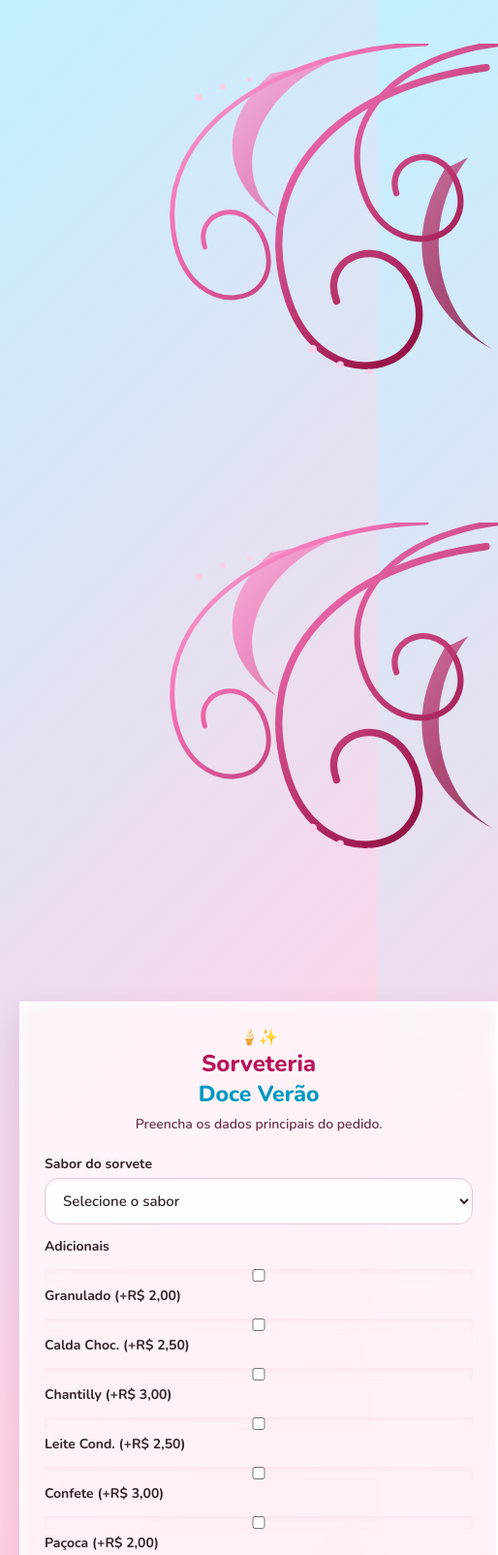
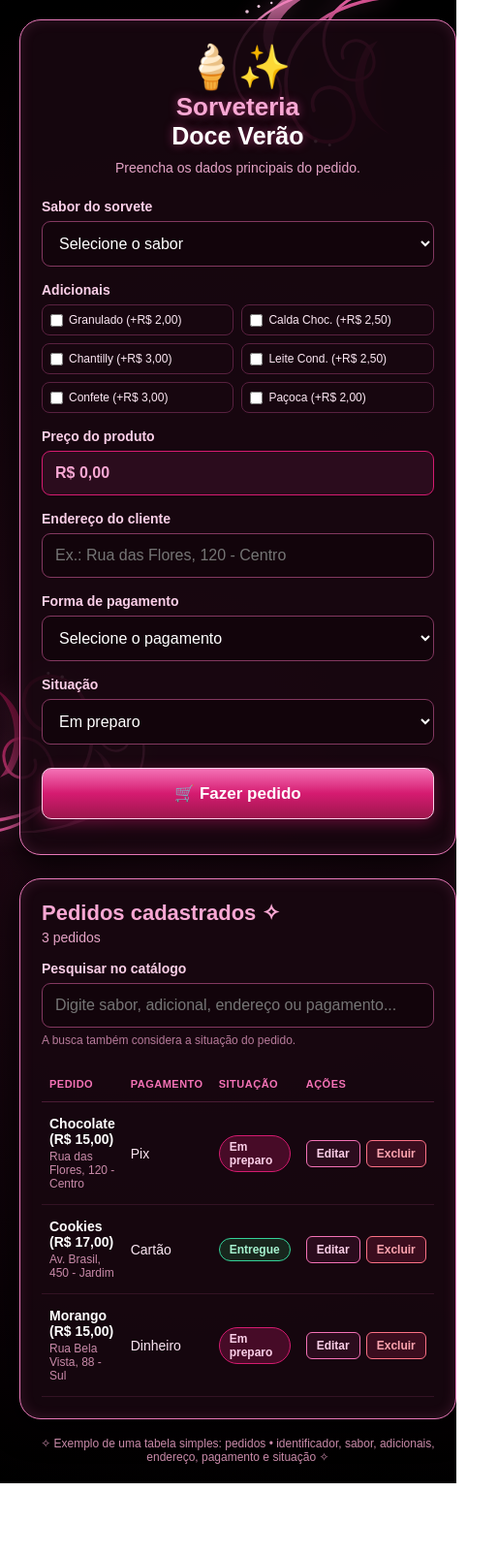
Before and after one commit to thaisfolhadias-source/trabailho, a plain HTML site: page index.html in a window 390 px wide. Shown: the top 1604 px of the page at 97% size, 514 px wide, since content can reach past the window. After the commit the page ends 1530 px from the top, so only its background shows below. Drawn offline with nearby package versions, Linux system fonts and the light colour scheme.

Commit message:
Refactor styles and update design elements
Removed Google Fonts import and updated font-family to Arial. Changed background styles, adjusted padding, and modified various element properties for improved design.

```diff
--- a/style.css
+++ b/style.css
@@ -1,343 +1,219 @@
-@import url('https://fonts.googleapis.com/css2?family=Nunito:wght@600;700;800&display=swap');
-
 * {
   box-sizing: border-box;
   margin: 0;
   padding: 0;
-  font-family: 'Nunito', Arial, sans-serif;
+  font-family: Arial, sans-serif;
 }
 
 body {
   min-height: 100vh;
   display: grid;
   place-items: center;
-  padding: 45px 20px;
-  /* Gradiente céu + doce Frutiger Aero */
-  background: linear-gradient(135deg, #c2f0ff 0%, #ffd5e8 48%, #ff9ec9 100%);
+  padding: 20px;
+  background: radial-gradient(circle at center, #240917 0%, #0a0206 75%, #000000 100%);
+  position: relative;
   overflow-x: hidden;
-  position: relative;
 }
 
-/* --- CENÁRIO FRUTIGER AERO (Formas irregulares e bolhas) --- */
-.cenario-aero {
+/* Ornamentos florais Y2K 2000 */
+.y2k-floral {
   position: fixed;
-  inset: 0;
+  width: 420px;
+  height: 420px;
   pointer-events: none;
   z-index: 0;
-  overflow: hidden;
+  filter: drop-shadow(0 0 12px rgba(244, 114, 182, 0.35));
 }
 
-/* Formas orgânicas irregulares (Blobs) */
-.blob {
-  position: absolute;
-  filter: blur(2px);
-  opacity: 0.7;
-  animation: flutuarForma 12s ease-in-out infinite alternate;
+.y2k-topo-dir {
+  top: -15px;
+  right: -15px;
 }
 
-.blob-1 {
-  width: 420px;
-  height: 380px;
-  top: -80px;
-  left: -90px;
-  background: radial-gradient(circle at 30% 30%, #ffffff, #8be3ff 60%, #56ccf2);
-  border-radius: 63% 37% 54% 46% / 55% 48% 52% 45%;
-  box-shadow: inset 10px 10px 30px rgba(255, 255, 255, 0.9);
+.y2k-baixo-esq {
+  bottom: -15px;
+  left: -15px;
+  transform: rotate(180deg);
 }
 
-.blob-2 {
-  width: 480px;
-  height: 430px;
-  bottom: -110px;
-  right: -80px;
-  background: radial-gradient(circle at 30% 30%, #fff0f6, #ff85bc 65%, #e84393);
-  border-radius: 41% 59% 38% 62% / 58% 36% 64% 42%;
-  box-shadow: inset 12px 12px 35px rgba(255, 255, 255, 0.85);
-  animation-delay: -4s;
-}
-
-.blob-3 {
-  width: 300px;
-  height: 290px;
-  top: 40%;
-  left: 38%;
-  background: radial-gradient(circle at 30% 30%, #ffffff, #b8ffea 60%, #55efc4);
-  border-radius: 52% 48% 66% 34% / 39% 57% 43% 61%;
-  opacity: 0.55;
-  animation-delay: -7s;
-}
-
-/* Bolhas translúcidas estilo anos 2000 */
-.bolha {
-  position: absolute;
-  border-radius: 50%;
-  background: radial-gradient(circle at 30% 30%, rgba(255, 255, 255, 0.95) 0%, rgba(255, 255, 255, 0.25) 45%, rgba(135, 224, 253, 0.35) 85%, rgba(255, 255, 255, 0.85) 100%);
-  box-shadow: inset -4px -4px 10px rgba(213, 27, 112, 0.15), 0 8px 20px rgba(255, 255, 255, 0.4);
-  border: 1px solid rgba(255, 255, 255, 0.8);
-  animation: subirBolha 9s ease-in-out infinite;
-}
-
-.b1 { width: 75px; height: 75px; top: 12%; left: 18%; animation-duration: 8s; }
-.b2 { width: 45px; height: 45px; top: 75%; left: 8%; animation-duration: 11s; }
-.b3 { width: 95px; height: 95px; top: 15%; right: 12%; animation-duration: 10s; }
-.b4 { width: 55px; height: 55px; bottom: 18%; left: 45%; animation-duration: 7s; }
-.b5 { width: 38px; height: 38px; top: 55%; right: 6%; animation-duration: 9s; }
-
-@keyframes flutuarForma {
-  0% { transform: translate(0, 0) rotate(0deg) scale(1); }
-  100% { transform: translate(20px, 18px) rotate(8deg) scale(1.05); }
-}
-
-@keyframes subirBolha {
-  0%, 100% { transform: translateY(0px); }
-  50% { transform: translateY(-18px); }
-}
-
-/* --- ESTRUTURA PRINCIPAL --- */
 .container {
   width: 100%;
-  max-width: 1140px;
+  max-width: 1120px;
   position: relative;
   z-index: 1;
 }
 
 .grade-principal {
   display: grid;
-  grid-template-columns: 390px 1fr;
-  gap: 28px;
+  grid-template-columns: 380px 1fr;
+  gap: 24px;
   align-items: start;
 }
 
-/* Cartões com efeito Vidro Fosco + Bordas Orgânicas */
 .cartao {
-  position: relative;
   width: 100%;
-  padding: 34px;
-  background: rgba(255, 250, 252, 0.78);
-  backdrop-filter: blur(14px);
-  -webkit-backdrop-filter: blur(14px);
-  border: 2px solid rgba(255, 255, 255, 0.9);
-  box-shadow:
-    0 15px 35px rgba(155, 40, 99, 0.18),
-    inset 0 2px 12px rgba(255, 255, 255, 0.95);
+  padding: 32px;
+  background: rgba(24, 7, 16, 0.9);
+  border: 1.5px solid #e879b9;
+  border-radius: 22px;
+  box-shadow: 0 10px 30px rgba(0, 0, 0, 0.85), inset 0 0 14px rgba(244, 114, 182, 0.15);
 }
 
-/* Cantos assimétricos suaves */
-.cartao-esquerdo {
-  border-radius: 34px 22px 38px 24px;
+header {
+  text-align: center;
+  margin-bottom: 24px;
 }
 
-.cartao-direito {
-  border-radius: 24px 38px 26px 36px;
-}
-
-/* --- ADESIVOS DOS MASCOTES --- */
-.adesivo-mascote {
-  position: absolute;
-  width: 88px;
-  height: 88px;
-  border-radius: 50%;
-  background: radial-gradient(circle at 35% 30%, #ffffff 65%, #ffe6f2 100%);
-  border: 3px solid #ffffff;
-  box-shadow: 0 8px 18px rgba(185, 20, 91, 0.22), inset 0 -4px 8px rgba(135, 224, 253, 0.35);
-  display: flex;
-  align-items: center;
-  justify-content: center;
-  padding: 6px;
-  z-index: 5;
-  animation: balancarMascote 4s ease-in-out infinite;
-}
-
-.adesivo-mascote img {
-  width: 100%;
-  height: 100%;
-  object-fit: contain;
-  border-radius: 50%;
-  mix-blend-mode: multiply; /* Ajuda a mesclar se a imagem ainda tiver fundo branco */
-}
-
-.mascote-topo-esq {
-  top: -36px;
-  left: -24px;
-  transform: rotate(-10deg);
-}
-
-.mascote-topo-dir {
-  top: -38px;
-  right: -20px;
-  width: 94px;
-  height: 94px;
-  animation-delay: -1.5s;
-}
-
-.mascote-baixo-dir {
-  bottom: -32px;
-  right: 22px;
-  width: 82px;
-  height: 82px;
-  animation-delay: -2.5s;
-}
-
-@keyframes balancarMascote {
-  0%, 100% { transform: translateY(0) rotate(-4deg); }
-  50% { transform: translateY(-7px) rotate(4deg); }
-}
-
-/* --- CABEÇALHO E CAMPOS --- */
-header {
-  text-align: center;
-  margin-bottom: 22px;
-}
-
-.icone-glossy {
-  display: inline-grid;
-  place-items: center;
-  width: 66px;
-  height: 66px;
-  font-size: 36px;
-  border-radius: 50%;
-  background: linear-gradient(180deg, #ffffff 0%, #ffd6e8 100%);
-  border: 2px solid #ffffff;
-  box-shadow: 0 6px 15px rgba(213, 27, 112, 0.25);
-  margin-bottom: 8px;
+.icone {
+  font-size: 44px;
 }
 
 h1 {
-  color: #b9145b;
-  font-size: 28px;
-  font-weight: 800;
-  text-shadow: 0 2px 0 rgba(255, 255, 255, 0.9);
+  color: #f9a8d4;
+  font-size: 30px;
+  text-shadow: 0 0 10px rgba(236, 72, 153, 0.55);
 }
 
 h1 span {
   display: block;
-  font-size: 23px;
-  color: #0097c2; /* Azul aquático Frutiger Aero */
+  font-size: 25px;
+  color: #ffffff;
 }
 
 header p {
-  margin-top: 6px;
-  color: #6b344d;
+  margin-top: 10px;
+  color: #e5a3c6;
   font-size: 14px;
 }
 
 label {
   display: block;
-  margin: 13px 0 5px;
-  color: #34232c;
-  font-weight: 700;
+  margin: 16px 0 7px;
+  color: #fbcfe8;
+  font-weight: bold;
   font-size: 14px;
 }
 
-input, select {
+input[type="text"], input:not([type]), select {
   width: 100%;
-  padding: 12px 14px;
-  border: 1.5px solid #e4c6d6;
-  border-radius: 14px;
-  background: rgba(255, 255, 255, 0.9);
-  font-size: 15px;
-  color: #34232c;
-  box-shadow: inset 0 2px 5px rgba(185, 20, 91, 0.06);
-  transition: all 0.2s;
+  padding: 13px;
+  border: 1px solid #833860;
+  border-radius: 9px;
+  background: #12040b;
+  font-size: 16px;
+  color: #ffffff;
 }
 
 input:focus, select:focus {
   outline: none;
-  border-color: #38bdf8;
-  box-shadow: 0 0 0 3px rgba(56, 189, 248, 0.25);
+  border-color: #f472b6;
+  box-shadow: 0 0 8px rgba(244, 114, 182, 0.4);
+}
+
+/* Grade de adicionais */
+.adicionais-lista {
+  display: grid;
+  grid-template-columns: 1fr 1fr;
+  gap: 8px;
+}
+
+.adicional-item {
+  display: flex;
+  align-items: center;
+  gap: 6px;
+  margin: 0;
+  padding: 8px;
+  border: 1px solid #592140;
+  border-radius: 8px;
+  background: #17060f;
+  font-size: 12px;
+  font-weight: normal;
+  color: #fce7f3;
+  cursor: pointer;
+}
+
+.adicional-item:hover {
+  border-color: #f472b6;
+}
+
+.adicional-item input[type="checkbox"] {
+  width: auto;
+  accent-color: #d51b70;
 }
 
 #preco {
-  color: #b9145b;
-  background: linear-gradient(180deg, #fff5f9 0%, #fde7f0 100%);
-  font-weight: 800;
+  color: #f9a8d4;
+  background: #2b0c1d;
+  border-color: #d51b70;
+  font-weight: bold;
 }
 
-/* Botão Principal Glossy estilo Frutiger Aero */
-.btn-glossy {
+button[type="submit"] {
   width: 100%;
-  margin-top: 22px;
-  padding: 14px;
-  border: 1.5px solid #ff9ec9;
-  border-radius: 999px;
-  background: linear-gradient(180deg, #ff7eb8 0%, #d51b70 52%, #b9145b 100%);
+  margin-top: 24px;
+  padding: 15px;
+  border: 1px solid #fbcfe8;
+  border-radius: 10px;
+  background: linear-gradient(180deg, #f472b6 0%, #d51b70 50%, #9d174d 100%);
   color: white;
-  font-size: 16px;
-  font-weight: 800;
+  font-size: 17px;
+  font-weight: bold;
   cursor: pointer;
-  box-shadow:
-    0 8px 18px rgba(213, 27, 112, 0.35),
-    inset 0 2px 3px rgba(255, 255, 255, 0.75);
-  transition: transform 0.15s, filter 0.2s;
+  box-shadow: 0 4px 15px rgba(213, 27, 112, 0.4);
 }
 
-.btn-glossy:hover {
-  filter: brightness(1.06);
-  transform: translateY(-2px);
-}
-
-.btn-glossy:active {
-  transform: translateY(0);
+button[type="submit"]:hover {
+  filter: brightness(1.1);
 }
 
 .btn-cancelar {
   width: 100%;
   margin-top: 10px;
-  padding: 10px;
-  border: 1px solid #d8bdcc;
-  border-radius: 999px;
-  background: rgba(255, 255, 255, 0.7);
-  color: #6b344d;
+  padding: 11px;
+  border: 1px solid #833860;
+  border-radius: 10px;
+  background: transparent;
+  color: #f9a8d4;
   font-size: 14px;
-  font-weight: 700;
+  font-weight: bold;
   cursor: pointer;
 }
 
 .btn-cancelar:hover {
-  background: #ffffff;
+  background: rgba(244, 114, 182, 0.12);
 }
 
 #mensagem {
-  margin-top: 12px;
+  margin-top: 14px;
   text-align: center;
-  color: #16803d;
-  font-weight: 700;
-  font-size: 14px;
+  color: #6ee7b7;
+  line-height: 1.5;
 }
 
-/* --- COLUNA DIREITA: LISTAGEM --- */
+/* --- Coluna Direita --- */
 .cabecalho-lista h2 {
-  color: #b9145b;
-  font-size: 23px;
-  font-weight: 800;
+  color: #f9a8d4;
+  font-size: 22px;
 }
 
 .subtitulo-lista {
-  display: inline-block;
+  display: block;
   margin-top: 4px;
-  margin-bottom: 14px;
-  padding: 3px 12px;
-  border-radius: 999px;
-  background: #e0f7ff;
-  color: #0284c7;
-  font-weight: 700;
-  font-size: 13px;
+  margin-bottom: 16px;
+  color: #e5a3c6;
+  font-size: 14px;
 }
 
 .dica-busca {
   display: block;
   margin-top: 6px;
-  margin-bottom: 18px;
-  color: #6b344d;
+  margin-bottom: 20px;
+  color: #b87a9b;
   font-size: 12px;
 }
 
 .tabela-wrapper {
   overflow-x: auto;
-  background: rgba(255, 255, 255, 0.65);
-  border-radius: 18px;
-  padding: 8px 12px;
-  border: 1px solid rgba(255, 255, 255, 0.9);
 }
 
 table {
@@ -350,106 +226,110 @@ th {
   padding: 12px 8px;
   font-size: 11px;
   text-transform: uppercase;
-  letter-spacing: 0.6px;
-  color: #6b344d;
-  border-bottom: 1.5px solid #f0dce6;
+  letter-spacing: 0.5px;
+  color: #f472b6;
+  border-bottom: 1px solid #4a1c35;
 }
 
 td {
   padding: 14px 8px;
-  border-bottom: 1px solid #f5e6ee;
+  border-bottom: 1px solid #331224;
   vertical-align: middle;
   font-size: 14px;
-  color: #34232c;
-}
-
-tr:last-child td {
-  border-bottom: none;
+  color: #fce7f3;
 }
 
 .pedido-titulo {
-  font-weight: 800;
-  color: #34232c;
+  font-weight: bold;
+  color: #ffffff;
+  display: block;
+}
+
+.pedido-adicionais {
+  font-size: 11px;
+  color: #f472b6;
+  margin-top: 2px;
   display: block;
 }
 
 .pedido-subtitulo {
   font-size: 12px;
-  color: #6b344d;
+  color: #c98aa9;
   margin-top: 3px;
   display: block;
 }
 
-/* Badges Glossy */
 .badge {
   display: inline-block;
-  padding: 5px 12px;
+  padding: 4px 10px;
   border-radius: 999px;
   font-size: 12px;
-  font-weight: 800;
-  box-shadow: inset 0 1px 2px rgba(255, 255, 255, 0.8);
+  font-weight: bold;
 }
 
 .badge-preparo {
-  background: linear-gradient(180deg, #ffe3f0 0%, #ffc4df 100%);
-  color: #b9145b;
+  background: rgba(213, 27, 112, 0.25);
+  border: 1px solid #d51b70;
+  color: #fbcfe8;
 }
 
 .badge-entregue {
-  background: linear-gradient(180deg, #d4fce3 0%, #9ae6b4 100%);
-  color: #166534;
+  background: rgba(33, 131, 71, 0.25);
+  border: 1px solid #34d399;
+  color: #a7f3d0;
 }
 
-/* Botões Editar e Excluir */
 .acoes-grupo {
   display: flex;
   gap: 6px;
 }
 
 .btn-acao {
-  padding: 6px 12px;
-  border: 1px solid rgba(255, 255, 255, 0.8);
-  border-radius: 999px;
+  padding: 6px 10px;
+  border-radius: 6px;
   font-size: 12px;
-  font-weight: 800;
+  font-weight: bold;
   cursor: pointer;
-  transition: transform 0.15s;
-}
-
-.btn-acao:hover {
-  transform: scale(1.05);
 }
 
 .btn-editar {
-  background: linear-gradient(180deg, #e0f7ff 0%, #bae6fd 100%);
-  color: #0369a1;
+  background: #2b0c1d;
+  border: 1px solid #f472b6;
+  color: #fbcfe8;
+}
+
+.btn-editar:hover {
+  background: #471530;
 }
 
 .btn-excluir {
-  background: linear-gradient(180deg, #ffe4ec 0%, #fecdd3 100%);
-  color: #be123c;
+  background: #3b0d1e;
+  border: 1px solid #fb7185;
+  color: #fda4af;
+}
+
+.btn-excluir:hover {
+  background: #5c142f;
 }
 
 .rodape-exemplo {
   text-align: center;
-  margin-top: 22px;
-  font-size: 13px;
-  font-weight: 700;
-  color: #6b344d;
-  text-shadow: 0 1px 0 rgba(255, 255, 255, 0.8);
+  margin-top: 18px;
+  font-size: 12px;
+  color: #c98aa9;
 }
 
-@media (max-width: 900px) {
+@media (max-width: 860px) {
   .grade-principal {
     grid-template-columns: 1fr;
-    gap: 44px;
   }
-  .mascote-topo-esq { left: 10px; }
-  .mascote-topo-dir { right: 10px; }
+  .y2k-floral {
+    width: 240px;
+    height: 240px;
+  }
 }
 
 @media (max-width: 480px) {
-  .cartao { padding: 24px; }
-  h1 { font-size: 24px; }
-  .adesivo-mascote { width: 72px; height: 72px; }
+  .cartao { padding: 22px; }
+  h1 { font-size: 26px; }
 }
```
